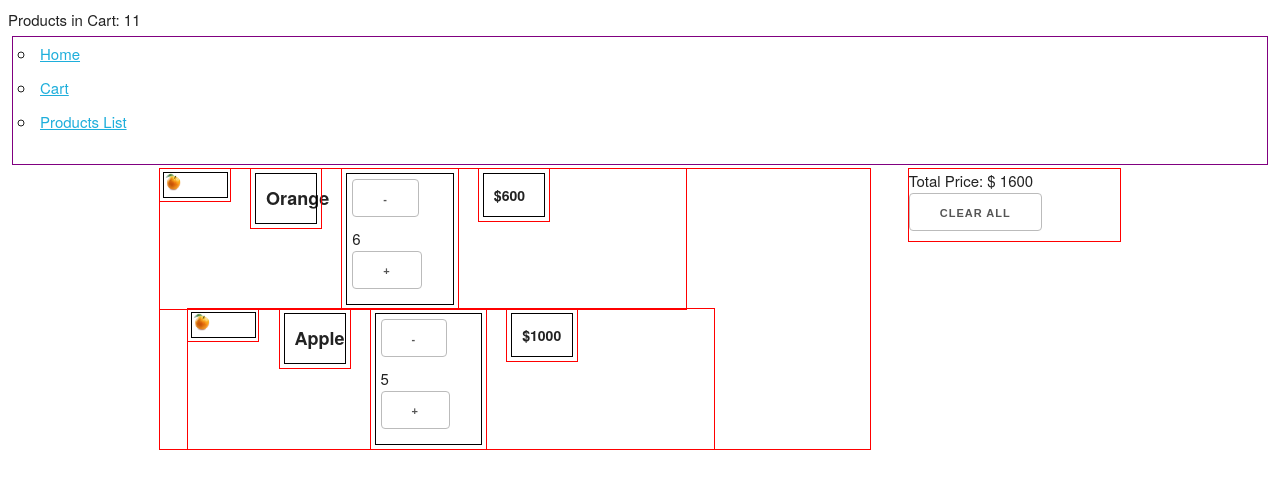
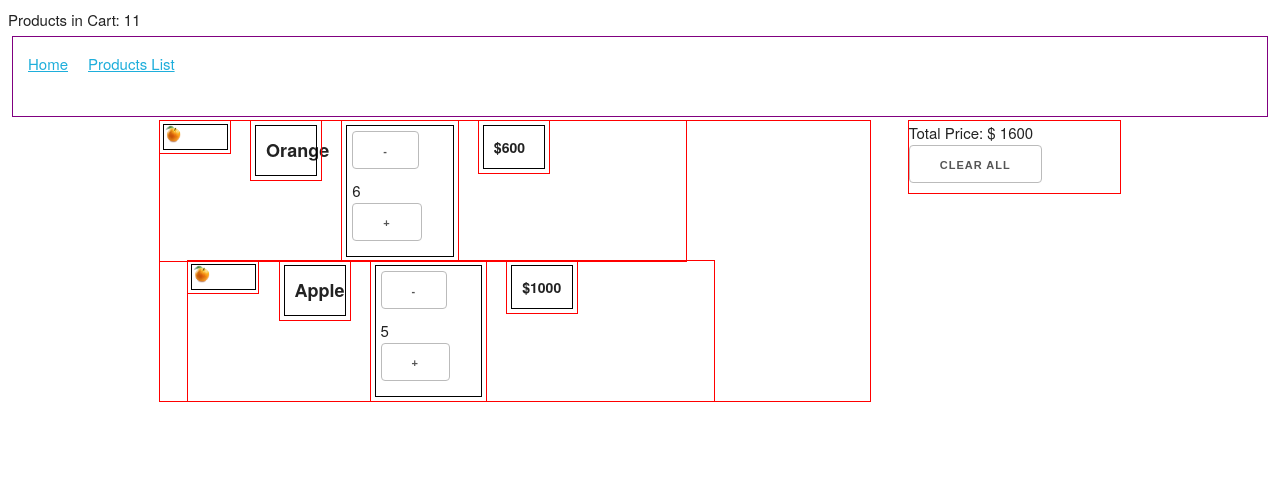
Before and after one commit to giu2000/FruitsStore, a React (Create React App) app in the folder fruits_store/: page /cart in a window 1280 px wide. Shown: the top 488 px of the page. Built offline with nearby package versions, Linux system fonts and the light colour scheme; data requests are answered from the project's data file.

Commit message:
removed link to same page from navbar

```diff
--- a/fruits_store/public/skeleton.css
+++ b/fruits_store/public/skeleton.css
@@ -287,8 +287,8 @@ label > .label-body {
 
 /* Lists
 –––––––––––––––––––––––––––––––––––––––––––––––––– */
-ul {
-  list-style: circle inside; }
+/* ul {
+  list-style: circle inside; } */
 ol {
   list-style: decimal inside; }
 ol, ul {
--- a/fruits_store/public/style.css
+++ b/fruits_store/public/style.css
@@ -78,3 +78,17 @@ div.product-info > div{
 .displayFlex{
     display:flex
 }
+
+/*****navbar******/
+
+.navbar>ul{
+    display: flex;
+    flex-direction: row;
+    list-style-type: none;
+
+}
+
+.navbar>ul>li{
+    margin: 1rem;
+
+}
--- a/fruits_store/src/components/Cart/Cart.js
+++ b/fruits_store/src/components/Cart/Cart.js
@@ -1,6 +1,5 @@
 import React from 'react';
 import PropTypes from 'prop-types';
-
 import { Button } from '../Button'
 import { Loading } from '../Loading';
 import { ErrorComponent } from '../ErrorComponent';
--- a/fruits_store/src/components/Navbar/Navbar.js
+++ b/fruits_store/src/components/Navbar/Navbar.js
@@ -1,5 +1,6 @@
 import React from 'react';
 import CustomLink from '../CustomLink';
+import { useLocation } from 'react-router-dom';
 import {
     HOME_LINK_PLACEHOLDER,
     PRODUCTS_LIST_LINK_PLACEHOLDER,
@@ -11,19 +12,39 @@ import {
     cart
 } from '../../utils/link';
 
+const routeConfig = {
+    home: {
+        pathLink: home,
+        text: HOME_LINK_PLACEHOLDER
+    },
+    productList: {
+        pathLink: products_list,
+        text: PRODUCTS_LIST_LINK_PLACEHOLDER
+    },
+    cart: {
+        pathLink: cart,
+        text: CART_LINK_PLACEHOLDER
+    }
+}
+
 const Navbar = props => {
+    const location = useLocation(); // ritorna un oggetto con le info delal Current Url
+    const renderList = Object.keys(routeConfig).filter(key => routeConfig[key].pathLink !== location.pathname)
+                                            .map(key => {
+                                                const { pathLink, text } = routeConfig[key]
+                                                return(
+                                                    <li key={key}>
+                                                        <CustomLink
+                                                            pathLink={pathLink}
+                                                            text={text}
+                                                        />
+                                                    </li>
+                                                )
+                                            })
     return(
         <div className='navbar'>
             <ul>
-                <li>
-                    <CustomLink pathLink={home} text={HOME_LINK_PLACEHOLDER} />
-                </li>
-                <li>
-                    <CustomLink pathLink={cart} text={CART_LINK_PLACEHOLDER} />
-                </li>
-                <li>
-                    <CustomLink pathLink={products_list} text={PRODUCTS_LIST_LINK_PLACEHOLDER} />
-                </li>
+               {renderList}
             </ul>
         </div>
     )
--- a/fruits_store/src/components/ProductList/ProductList.js
+++ b/fruits_store/src/components/ProductList/ProductList.js
@@ -5,7 +5,6 @@ import { ErrorComponent } from '../ErrorComponent';
 import ItemLi from '../ItemLi';
 import { AddToCartForm } from '../AddToCartForm';
 import { product_details } from '../../utils/link';
-// import Navbar, { homeConfig, cartConfig } from '../Navbar/Navbar';
 import { ProductImage } from '../ProductImage';
 import { Title } from '../Title';
 import { Details } from '../Details';
@@ -85,6 +84,3 @@ export default class ProductList extends React.Component{
         )
     }
 }
-
-
-//<Navbar firstConfig={homeConfig} secondConfig={cartConfig} />
```
Also changed, not shown: fruits_store/src/components/ProductDetails/ProductDetails.js (+0 -7 lines), fruits_store/src/utils/link.js (line endings or trailing spaces).
